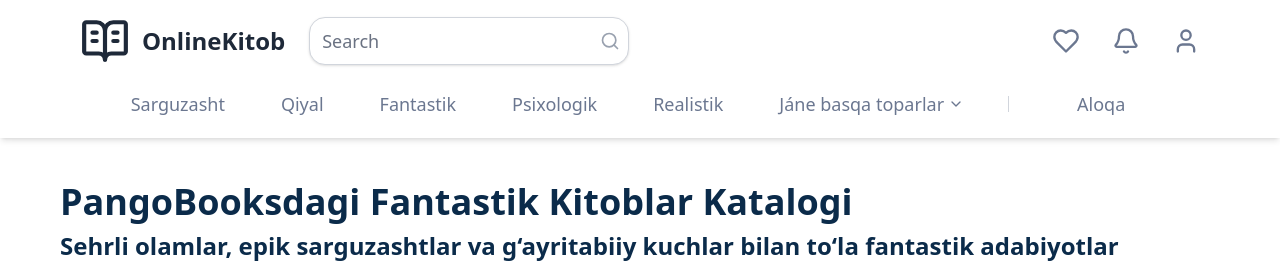
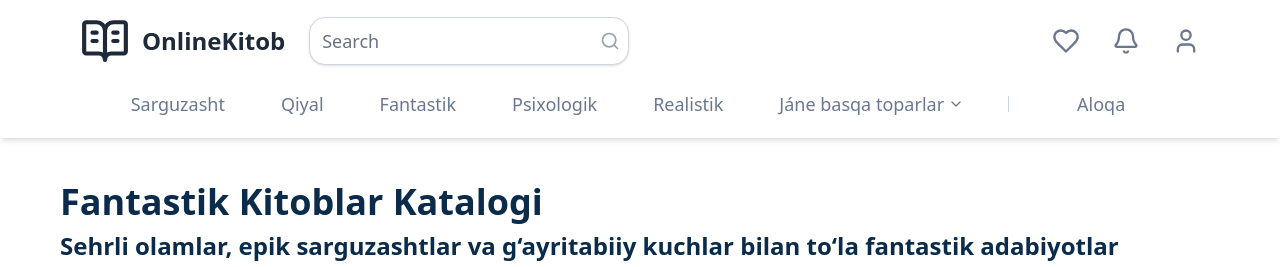
Before and after one commit to sultaniyazz/Dilnaz, a React (Vite) app: page /Fantastik in a window 1280 px wide. Shown: the top 267 px of the page. Built offline with nearby package versions, Linux system fonts and the light colour scheme; no server answers; a web font is replaced by a local one.

Commit message:
Update Fantastik.jsx

```diff
--- a/src/pages/Fantastik.jsx
+++ b/src/pages/Fantastik.jsx
@@ -14,7 +14,7 @@
       <div className='lg:py-10 py-8 lg:px-15 px-5'>
         <div>
           <HeaderTop
-            h1={'PangoBooksdagi Fantastik Kitoblar Katalogi'}
+            h1={'Fantastik Kitoblar Katalogi'}
             h2={'Sehrli olamlar, epik sarguzashtlar va g‘ayritabiiy kuchlar bilan to‘la fantastik adabiyotlar to‘plamini kashf eting.'}
             span={'Fantastik janr – bu o‘quvchini kundalik hayot chegarasidan chiqarib, tasavvur olamiga yetaklaydigan adabiy yo‘nalishdir. Bu kitoblar sehrgarlar, ajdaholar, boshqa olamdagi mavjudotlar, sehr-jodu va moʻjizaviy voqealarga boy bo‘ladi. Hikoyalar ko‘pincha yosh qahramonlar atrofida aylanadi, ular o‘z dunyosini qutqarish yoki o‘z ichki kuchini kashf qilish uchun katta sarguzashtga otlanadilar. Har bir sahifada yangi sirlar, hayajonli burilishlar va hissiyotlarga boy voqealar sizni kutadi.'}
             span2={'Fantastik adabiyot o‘quvchiga tasavvurini kengaytirish, yangi g‘oyalar haqida o‘ylash, haqiqat bilan xayolot orasidagi nozik chiziqni anglash imkonini beradi. Bu janr nafaqat yosh kitobxonlarga, balki har qanday yoshdagi o‘quvchilarga mo‘ljallangan. Ko‘plab mashhur fantastik romanlar – masalan, J.K. Rowlingning "Garri Potter", J.R.R. Tolkienning "Uzuklar hukmdori", yoki Suzanne Collinsning "Och o‘yinlar" trilogiyasi – butun dunyo bo‘ylab millionlab o‘quvchilarning qalbini zabt etgan.'}
```
